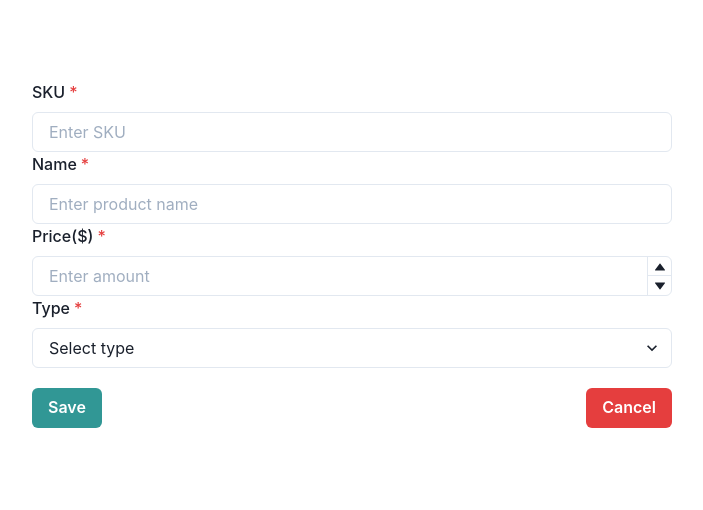
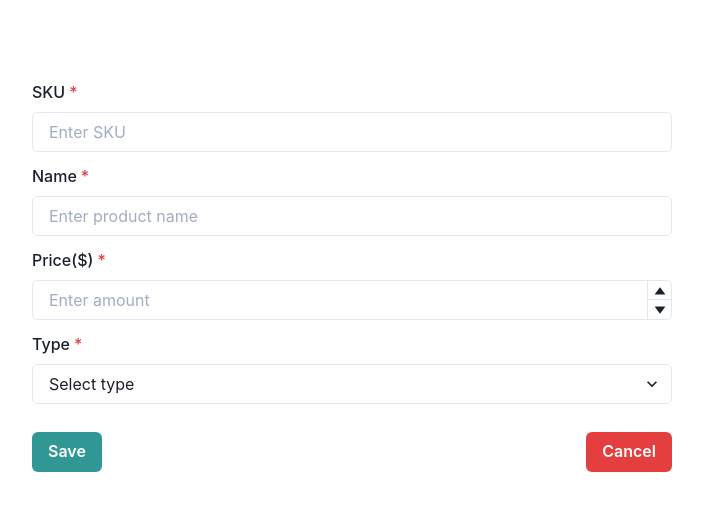
Before and after one commit to ruskevych/scandiweb-frontend, a Next.js app: page /add-product in a window 1280 px wide. Shown: the top 510 px of the page, without its empty margins (288-991 px from the left). Built offline with nearby package versions, Linux system fonts and the light colour scheme.

Commit message:
Update add-product.js

```diff
--- a/pages/add-product.js
+++ b/pages/add-product.js
@@ -118,11 +118,11 @@ export default function AddProduct(){
                 )}
 
             </FormControl>
-            <FormControl isRequired>
+            <FormControl isRequired mt={3}>
                 <FormLabel htmlFor='name'>Name</FormLabel>
                 <Input id="name" placeholder='Enter product name' name="name" />
             </FormControl>
-            <FormControl isRequired >
+            <FormControl isRequired mt={3}>
                 <FormLabel htmlFor='price'>Price($)</FormLabel>
                 <NumberInput id="price"  name="price" min={0} precision={2}>
                   <NumberInputField placeholder='Enter amount'/>
@@ -134,7 +134,7 @@ export default function AddProduct(){
 
 
             </FormControl>
-            <FormControl isRequired>
+            <FormControl isRequired mt={3}>
                 <FormLabel htmlFor='name'>Type</FormLabel>
                 <Select id="productType" placeholder="Select type" name="type" onChange={handleTypeInputChange}>
                     <option value='Book'>Book</option>
@@ -147,9 +147,9 @@ export default function AddProduct(){
                   If user selected Book type we show weight input
             */}
               {typeInput === 'Book' && (
-                  <FormControl isRequired>
+                  <FormControl isRequired mt={3}>
                       <FormLabel htmlFor='weight'>Weight in KG</FormLabel>
-                      <NumberInput id="weight" name="weight" min={0} precision={2} >
+                      <NumberInput id="weight" name="weight" min={0} precision={2} step={0.1} >
                         <NumberInputField placeholder="Enter weight"/>
                         <NumberInputStepper>
                           <NumberIncrementStepper />
@@ -162,7 +162,7 @@ export default function AddProduct(){
                   If user selected DVD type we show size input
               */}
               {typeInput === "DVD" && (
-                <FormControl isRequired>
+                <FormControl isRequired mt={3}>
                     <FormLabel htmlFor='size'>Size in MB</FormLabel>
                     <NumberInput id="size" name="size" min={0}>
                         <NumberInputField placeholder="Enter size"/>
@@ -179,8 +179,8 @@ export default function AddProduct(){
               */}
               {typeInput === "Furniture" && (
                   <>
-                    <FormLabel htmlFor='dimensions'>Dimensions</FormLabel>
-                    <FormControl isRequired>
+                    <FormLabel htmlFor='dimensions' mt={5}>Dimensions</FormLabel >
+                    <FormControl isRequired mt={3}>
                       <FormLabel htmlFor='size'>Height in CM</FormLabel>
                       <NumberInput id="height" name="height" min={0}  >
                         <NumberInputField placeholder="Enter height"/>
@@ -190,7 +190,7 @@ export default function AddProduct(){
                         </NumberInputStepper>
                       </NumberInput>
                     </FormControl>
-                    <FormControl isRequired>
+                    <FormControl isRequired mt={3}>
                         <FormLabel htmlFor='width'>Width in CM</FormLabel>
                         <NumberInput id="width" name="width" min={0} >
                         <NumberInputField placeholder="Enter width"/>
@@ -200,7 +200,7 @@ export default function AddProduct(){
                         </NumberInputStepper>
                       </NumberInput>
                     </FormControl>
-                    <FormControl isRequired>
+                    <FormControl isRequired mt={3}>
                           <FormLabel htmlFor='length'>Length in CM</FormLabel>
                           <NumberInput id="length" name="length"min={0} >
                             <NumberInputField placeholder="Enter length"/>
@@ -211,7 +211,7 @@ export default function AddProduct(){
                           </NumberInput>
                     </FormControl></>
               )}
-              <Flex mt={5} alignItems={'center'} justifyContent={'space-between'}>
+              <Flex mt={7} alignItems={'center'} justifyContent={'space-between'}>
                 <Button type="submit" colorScheme={'teal'}>
                   Save
               </Button>
```
